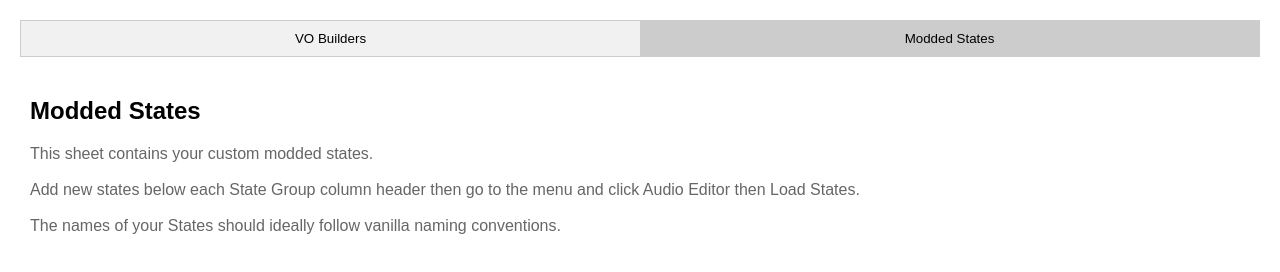
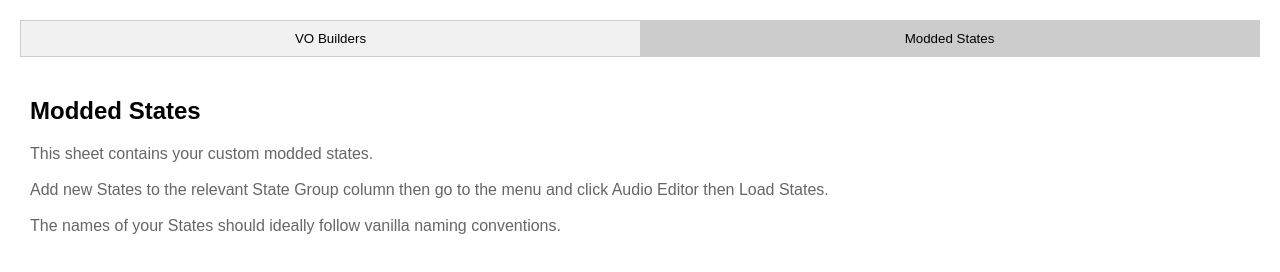
Before and after one commit to Pear-231/WH3-Audio-Modding-Stuff, a website: page Audio Editor/Instructions.html in a window 1280 px wide. Both pictures are taken after a click on the button "Modded States". Drawn offline with Linux system fonts and the light colour scheme.

Commit message:
Change Notes: - Instructions tweak.

```diff
--- a/Audio Editor/Instructions.html
+++ b/Audio Editor/Instructions.html
@@ -77,7 +77,7 @@
 
     <div id="tab2" class="tabcontent">
         <h2>Modded States</h2>
-        <p>This sheet contains your custom modded states.<br><br>Add new states below each State Group column header then go to the menu and click Audio Editor then Load States.<br><br>The names of your States should ideally follow vanilla naming conventions.</bt></p>
+        <p>This sheet contains your custom modded states.<br><br>Add new States to the relevant State Group column then go to the menu and click Audio Editor then Load States.<br><br>The names of your States should ideally follow vanilla naming conventions.</bt></p>
     </div>
 
     <script>
```
